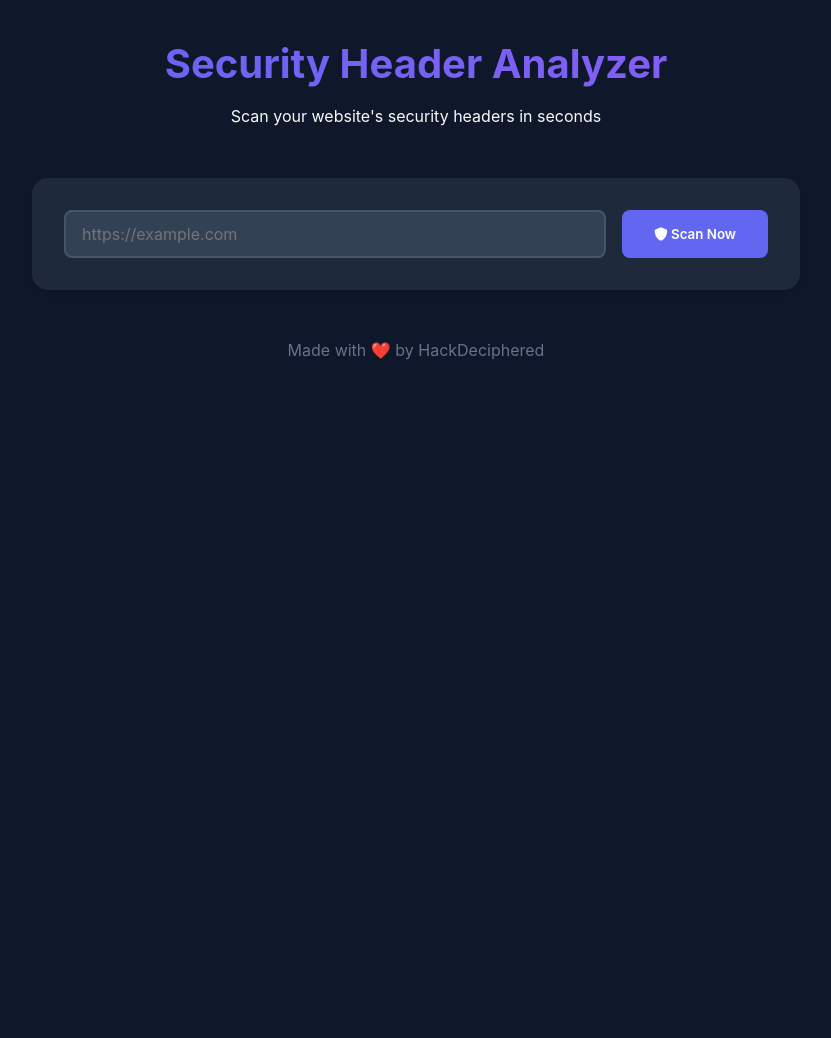
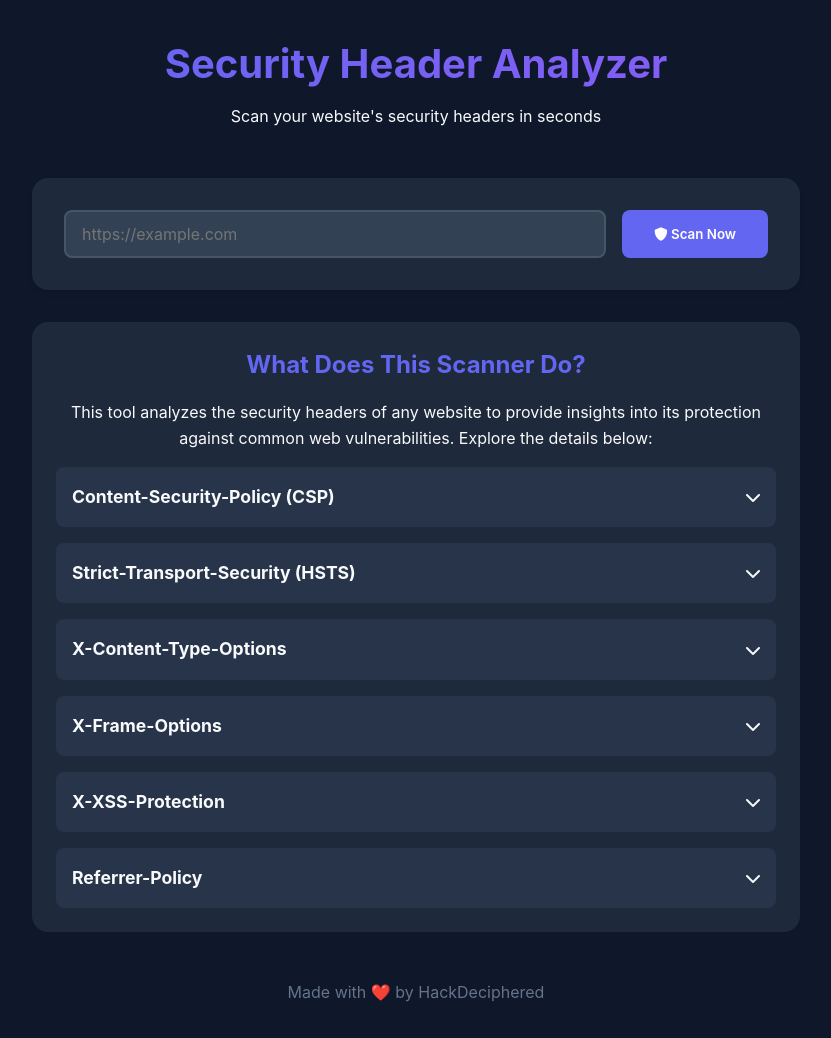
Before and after one commit to Karanbhateja/Security-Header-Analyzer, a Flask app: page / in a window 1280 px wide. Shown: the whole page, without its empty margins (224-1055 px from the left). Before the commit the page ends 360 px from the top, so only its background shows below. Run offline with Flask 2, Linux system fonts and the light colour scheme.

Commit message:
Update index.html

```diff
--- a/templates/index.html
+++ b/templates/index.html
@@ -1,7 +1,6 @@
 <!DOCTYPE html>
 <html lang="en">
 <head>
-
   <!-- Essential Open Graph tags -->
   <meta property="og:title" content="Security Header Analyzer">
   <meta property="og:description" content="Scan your Website's Headers.">
@@ -19,9 +18,10 @@
       --background: #0f172a;
       --surface: #1e293b;
       --text: #f8fafc;
-      --success: #10b981;
-      --warning: #f59e0b;
-      --danger: #ef4444;
+      --accent: #8b5cf6;
+      --card-bg: #273449;
+      --card-hover-bg: #2e3b54;
+      --transition: 0.3s ease;
     }
 
     * {
@@ -53,7 +53,7 @@
       font-size: 2.5rem;
       font-weight: 700;
       margin-bottom: 0.5rem;
-      background: linear-gradient(45deg, var(--primary), #8b5cf6);
+      background: linear-gradient(45deg, var(--primary), var(--accent));
       -webkit-background-clip: text;
       -webkit-text-fill-color: transparent;
     }
@@ -63,6 +63,7 @@
       padding: 2rem;
       border-radius: 1rem;
       box-shadow: 0 4px 6px -1px rgba(0, 0, 0, 0.1);
+      margin-bottom: 2rem;
     }
 
     .input-group {
@@ -78,7 +79,7 @@
       border-radius: 0.5rem;
       color: var(--text);
       font-size: 1rem;
-      transition: border-color 0.2s;
+      transition: border-color var(--transition);
     }
 
     .url-input:focus {
@@ -94,17 +95,85 @@
       border-radius: 0.5rem;
       font-weight: 600;
       cursor: pointer;
-      transition: opacity 0.2s;
+      transition: opacity var(--transition), transform var(--transition);
     }
 
     .analyze-btn:hover {
       opacity: 0.9;
+      transform: scale(1.02);
     }
 
     footer {
       text-align: center;
       margin-top: 3rem;
       color: #64748b;
+    }
+
+    /* Informational Section */
+    .info-section {
+      background: var(--surface);
+      border-radius: 1rem;
+      padding: 1.5rem;
+      margin-top: 2rem;
+    }
+    .info-section h2 {
+      margin-bottom: 1rem;
+      color: var(--primary);
+      text-align: center;
+    }
+    .info-section p {
+      margin-bottom: 1rem;
+      text-align: center;
+    }
+    .accordion {
+      display: grid;
+      gap: 1rem;
+    }
+    .accordion-item {
+      background: var(--card-bg);
+      border-radius: 0.5rem;
+      overflow: hidden;
+      transition: transform var(--transition), box-shadow var(--transition), background-color var(--transition);
+    }
+    .accordion-item:hover {
+      transform: scale(1.02);
+      background-color: var(--card-hover-bg);
+      box-shadow: 0 4px 8px rgba(0, 0, 0, 0.3);
+    }
+    .accordion-header {
+      padding: 1rem;
+      cursor: pointer;
+      display: flex;
+      align-items: center;
+      justify-content: space-between;
+    }
+    .accordion-header h3 {
+      margin: 0;
+      font-size: 1.1rem;
+    }
+    .accordion-header i {
+      transition: transform var(--transition);
+    }
+    .accordion-content {
+      max-height: 0;
+      overflow: hidden;
+      padding: 0 1rem;
+      transition: max-height var(--transition);
+    }
+    .accordion-content p {
+      padding: 0.5rem 0 1rem;
+      font-size: 0.95rem;
+      line-height: 1.4;
+    }
+    /* Checkbox hack for accordion */
+    input.accordion-toggle {
+      display: none;
+    }
+    input.accordion-toggle:checked ~ .accordion-content {
+      max-height: 200px;
+    }
+    input.accordion-toggle:checked ~ .accordion-header i {
+      transform: rotate(180deg);
     }
 
     /* Mobile responsiveness */
@@ -143,6 +212,80 @@
       </div>
     </form>
 
+    <!-- Informational Section with Interactive Accordion -->
+    <div class="info-section">
+      <h2>What Does This Scanner Do?</h2>
+      <p>This tool analyzes the security headers of any website to provide insights into its protection against common web vulnerabilities. Explore the details below:</p>
+      <div class="accordion">
+        <!-- Content-Security-Policy -->
+        <div class="accordion-item">
+          <input type="checkbox" id="item1" class="accordion-toggle">
+          <label for="item1" class="accordion-header">
+            <h3>Content-Security-Policy (CSP)</h3>
+            <i class="fas fa-chevron-down"></i>
+          </label>
+          <div class="accordion-content">
+            <p>CSP specifies which resources the browser can load and execute. A well-configured CSP helps prevent cross-site scripting (XSS) and code injection attacks by restricting the sources for scripts, styles, and other content.</p>
+          </div>
+        </div>
+        <!-- Strict-Transport-Security -->
+        <div class="accordion-item">
+          <input type="checkbox" id="item2" class="accordion-toggle">
+          <label for="item2" class="accordion-header">
+            <h3>Strict-Transport-Security (HSTS)</h3>
+            <i class="fas fa-chevron-down"></i>
+          </label>
+          <div class="accordion-content">
+            <p>HSTS forces browsers to use HTTPS, ensuring that all communications are encrypted. This helps protect against man-in-the-middle attacks and secures data in transit.</p>
+          </div>
+        </div>
+        <!-- X-Content-Type-Options -->
+        <div class="accordion-item">
+          <input type="checkbox" id="item3" class="accordion-toggle">
+          <label for="item3" class="accordion-header">
+            <h3>X-Content-Type-Options</h3>
+            <i class="fas fa-chevron-down"></i>
+          </label>
+          <div class="accordion-content">
+            <p>This header prevents browsers from MIME type sniffing, ensuring that the server-declared content type is followed. It reduces the risk of executing malicious code if the content type is misinterpreted.</p>
+          </div>
+        </div>
+        <!-- X-Frame-Options -->
+        <div class="accordion-item">
+          <input type="checkbox" id="item4" class="accordion-toggle">
+          <label for="item4" class="accordion-header">
+            <h3>X-Frame-Options</h3>
+            <i class="fas fa-chevron-down"></i>
+          </label>
+          <div class="accordion-content">
+            <p>This header controls whether your website can be embedded within an iframe, protecting against clickjacking attacks.</p>
+          </div>
+        </div>
+        <!-- X-XSS-Protection -->
+        <div class="accordion-item">
+          <input type="checkbox" id="item5" class="accordion-toggle">
+          <label for="item5" class="accordion-header">
+            <h3>X-XSS-Protection</h3>
+            <i class="fas fa-chevron-down"></i>
+          </label>
+          <div class="accordion-content">
+            <p>This header enables the browser’s built-in XSS filtering mechanisms, providing an extra layer of defense against cross-site scripting attacks.</p>
+          </div>
+        </div>
+        <!-- Referrer-Policy -->
+        <div class="accordion-item">
+          <input type="checkbox" id="item6" class="accordion-toggle">
+          <label for="item6" class="accordion-header">
+            <h3>Referrer-Policy</h3>
+            <i class="fas fa-chevron-down"></i>
+          </label>
+          <div class="accordion-content">
+            <p>Controls how much referrer information is sent with requests. A strict policy helps protect user privacy by limiting the data shared when users navigate away from your site.</p>
+          </div>
+        </div>
+      </div>
+    </div>
+
     <footer>
       <p>Made with ❤️ by HackDeciphered</p>
     </footer>
```
